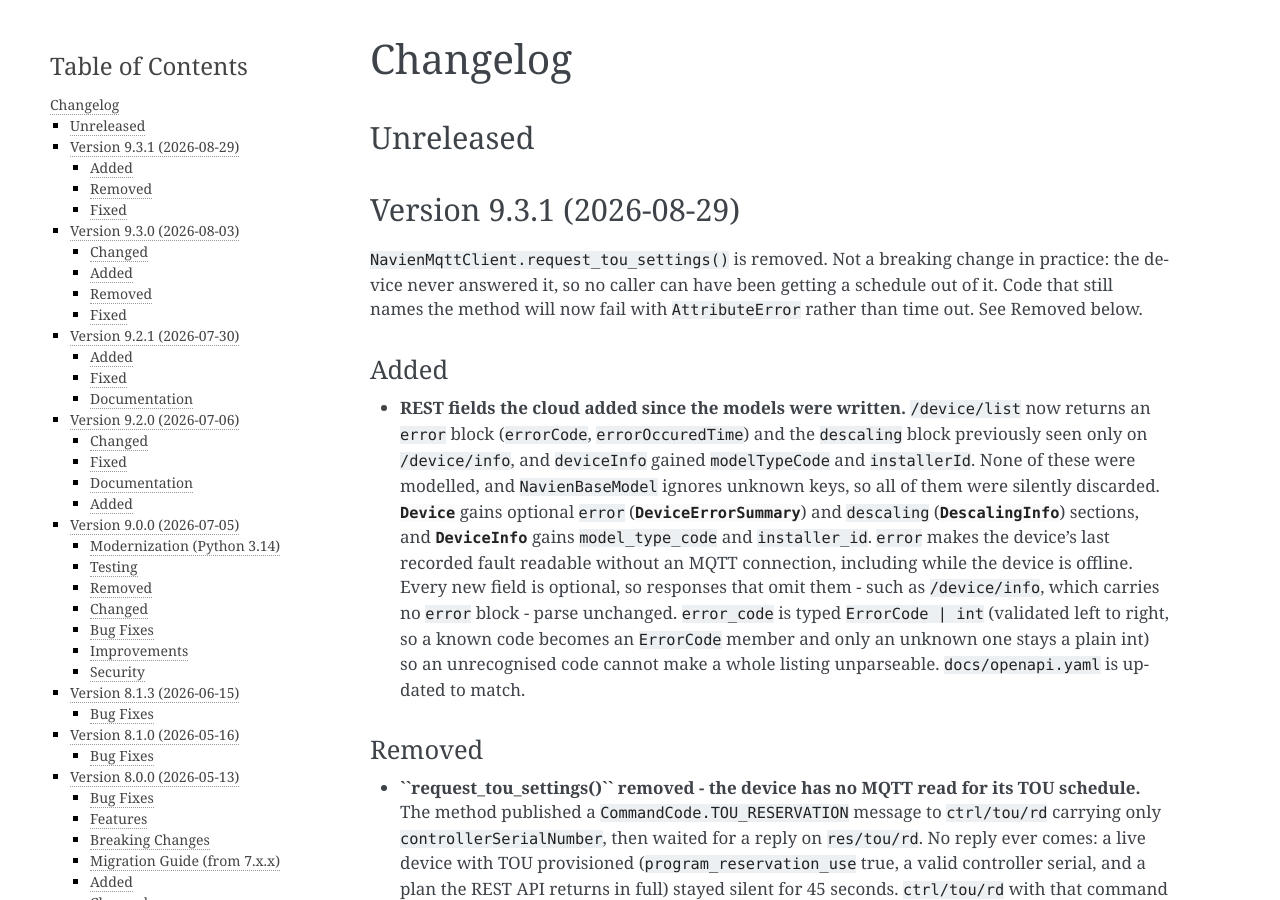
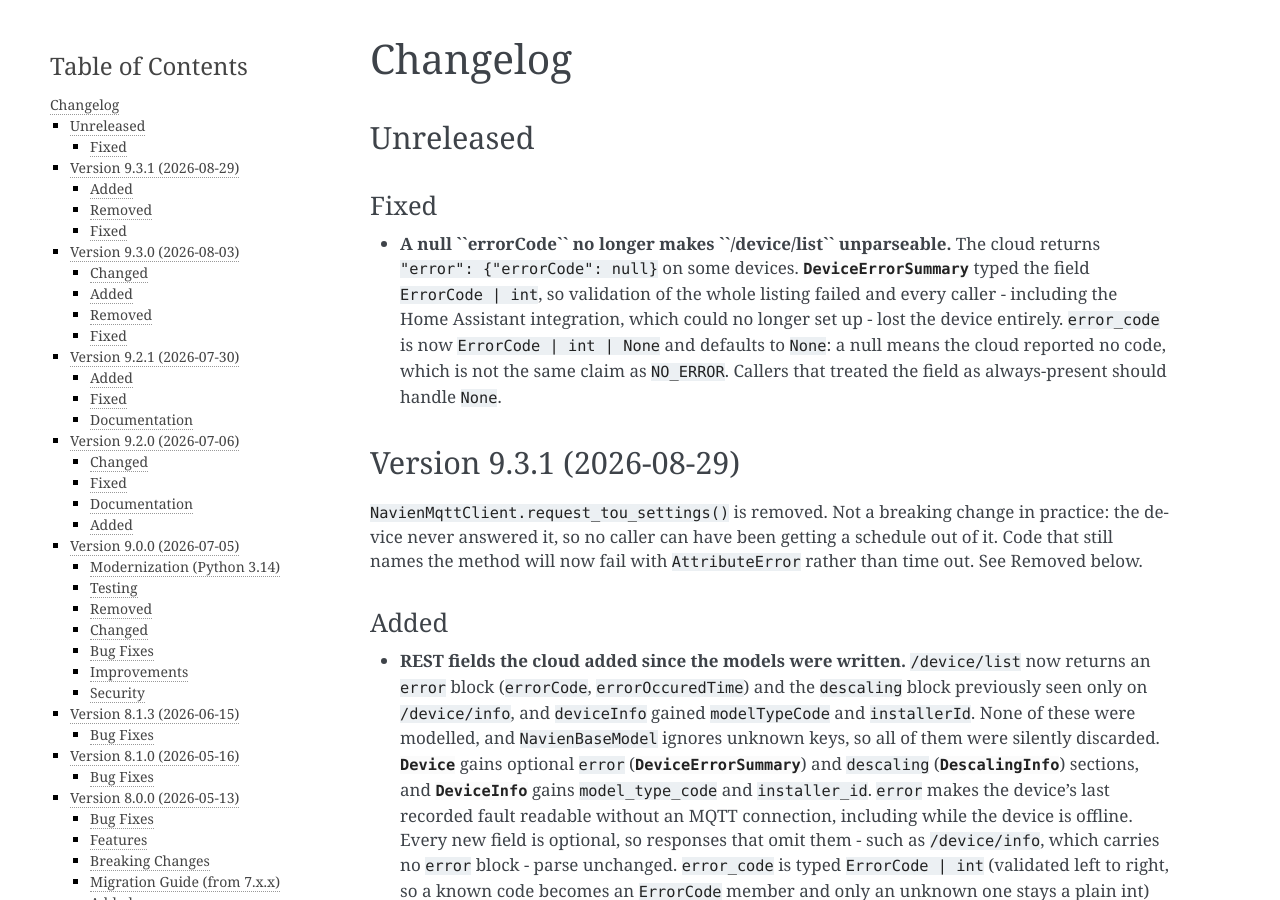
Before and after one commit to eman/nwp500-python, a Sphinx documentation site: the page built from docs/project/changelog.rst, in a window 1280 px wide and 900 px high. Built offline with Sphinx 7.4.7, drawn with Linux system fonts in a browser that asks for light colours.

Commit message:
Accept a null errorCode instead of losing the whole device
The cloud returns "error": {"errorCode": null} on some devices.
DeviceErrorSummary typed the field ErrorCode | int, and neither union
branch accepts None, so a null failed validation of the entire Device -
taking the whole /device/list response with it. Downstream that meant the
device disappeared and the Home Assistant integration could not set up at
all (eman/ha_nwp500#131); the block was unmodelled before 9.3.1, which is
why rolling back restored service.

Type it ErrorCode | int | None, defaulting to None. Mapping null to 0
would assert the device is fault-free, which is not what a null says: the
cloud reported no code. Both known consumers already treat a missing code
as nothing to report.

Fixes #130

Claude-Session: https://claude.ai/code/session_01LhLMPrLpPJ56jUcQmiBh1d

```diff
--- a/CHANGELOG.rst
+++ b/CHANGELOG.rst
@@ -4,6 +4,18 @@ Changelog
 
 Unreleased
 ==========
+
+Fixed
+-----
+- **A null ``errorCode`` no longer makes ``/device/list`` unparseable.**
+  The cloud returns ``"error": {"errorCode": null}`` on some devices.
+  :class:`~nwp500.models.DeviceErrorSummary` typed the field
+  ``ErrorCode | int``, so validation of the whole listing failed and every
+  caller - including the Home Assistant integration, which could no longer
+  set up - lost the device entirely. ``error_code`` is now
+  ``ErrorCode | int | None`` and defaults to ``None``: a null means the
+  cloud reported no code, which is not the same claim as ``NO_ERROR``.
+  Callers that treated the field as always-present should handle ``None``.
 
 Version 9.3.1 (2026-08-29)
 ==========================
--- a/docs/openapi.yaml
+++ b/docs/openapi.yaml
@@ -221,6 +221,7 @@ paths:
                           properties:
                             errorCode:
                               type: integer
+                              nullable: true
                               example: 0
                             errorOccuredTime:
                               type: string
```
Also changed, not shown: 2 other files.
